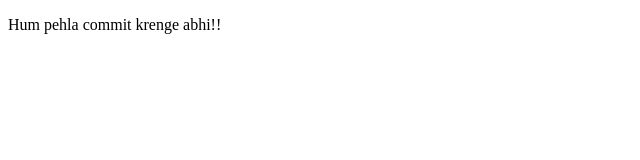
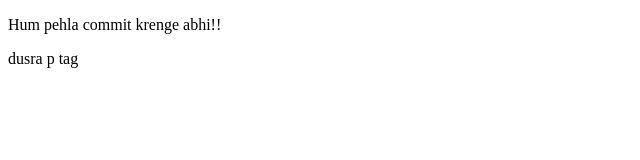
Before and after one commit to MuqadasAshraf-5406/Myfirstrepo, a plain HTML site: page index.html in a window 1280 px wide. Shown: the full height of the page, 0-640 px from the left. Drawn offline with Linux system fonts and the light colour scheme.

Commit message:
Humara pehla commit

```diff
--- a/index.html
+++ b/index.html
@@ -7,5 +7,7 @@
 </head>
 <body>
     <p>Hum pehla commit krenge abhi!!</p>
+
+    <p>dusra p tag</p>
 </body>
 </html>
```
